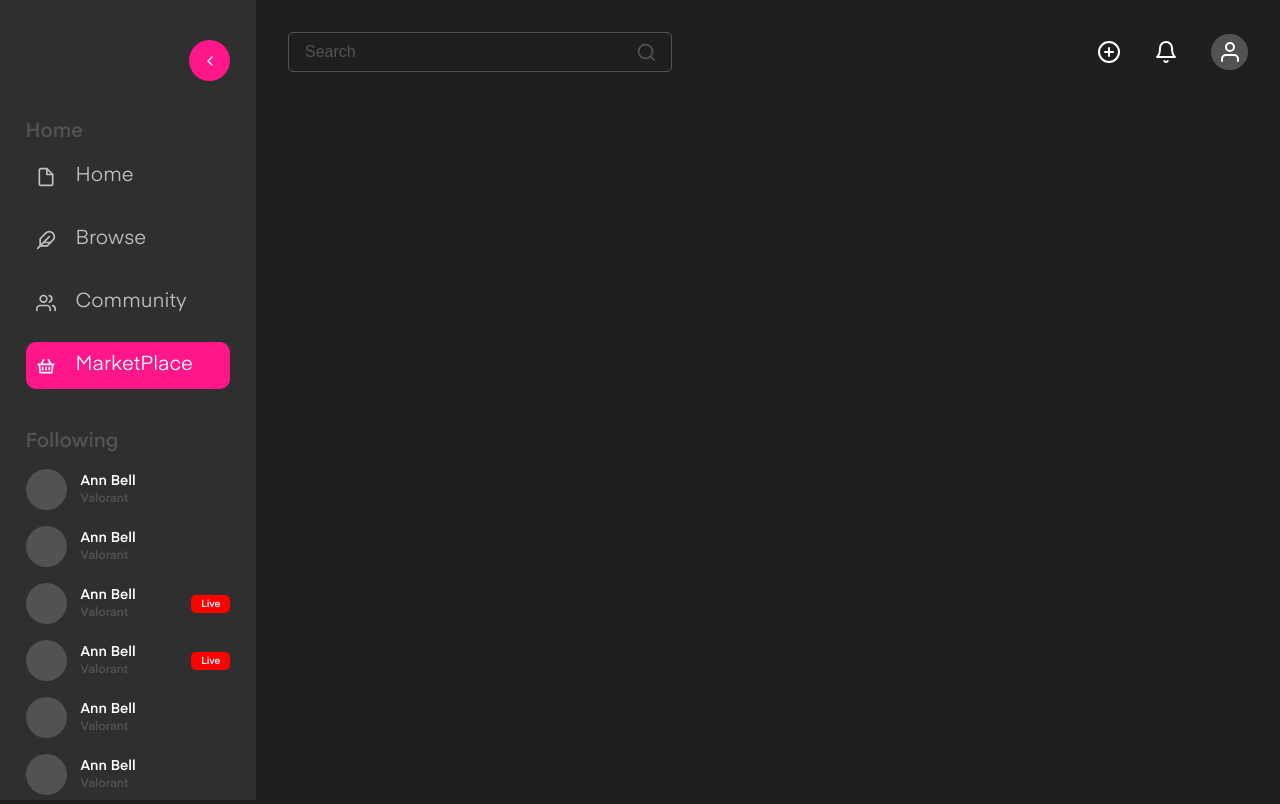
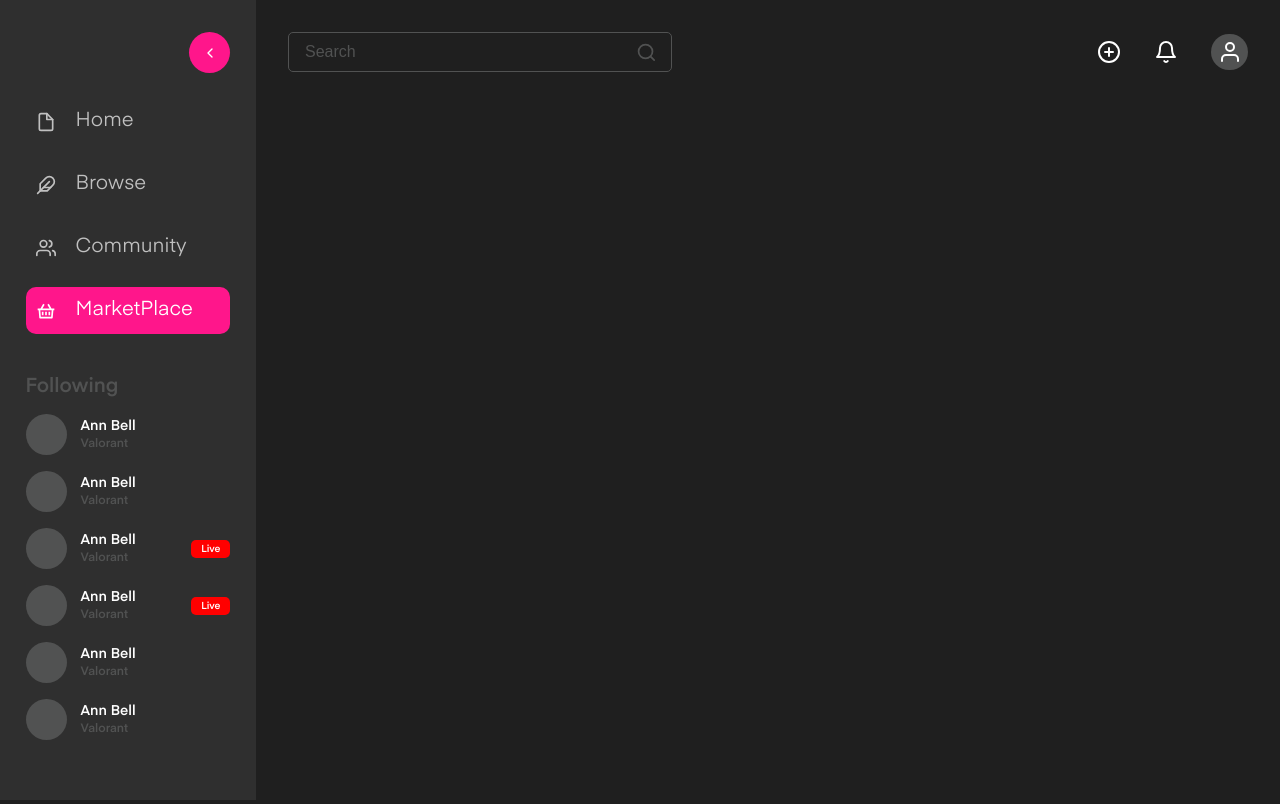
Before and after one commit to Code-Decoders/video-streaming, a Next.js app in the folder client/: page /marketplace in a window 1280 px wide. Built offline with nearby package versions, Linux system fonts and the light colour scheme.

Commit message:
sidebar changed

```diff
--- a/client/components/Sidebar/Sidebar.js
+++ b/client/components/Sidebar/Sidebar.js
@@ -17,7 +17,7 @@ const Sidebar = () => {
     return (
         <div className={styles[`sidebar-container`]} style={state.isSidebarOpen ? {} : { width: '7%' }}>
             <div className={styles['sidebar-row-first']}>
-                <div className={styles['sidebar-circle-button']} style={state.isSidebarOpen ? {} : { marginBottom: '75px' }} onClick={() => {
+                <div className={styles['sidebar-circle-button']} onClick={() => {
                     setState(prevState => ({
                         ...prevState,
                         isSidebarOpen: !prevState.isSidebarOpen
@@ -26,8 +26,7 @@ const Sidebar = () => {
                     {state.isSidebarOpen ? <FiChevronLeft color='white' height={13} width={6} /> : <FiChevronRight color='white' height={13} width={6} />}
                 </div>
             </div>
-            {state.isSidebarOpen ? <div className={styles['sidebar-header']} style={{ marginBottom: '10px' }}>Home</div> : <></>}
-            <SidebarButton title={'Home'} icon={<FiFile i />} actived={router.pathname == '/'} link={'/'} />
+            <SidebarButton title={'Home'} icon={<FiFile/>} actived={router.pathname == '/'} link={'/'} />
             <SidebarButton title={'Browse'} icon={<FiFeather />} actived={router.pathname == '/browse'} link={'/browse'} />
             <SidebarButton title={'Community'} icon={<FiUsers />} actived={router.pathname == '/community'} link={'/api'} />
             <SidebarButton title={'MarketPlace'} icon={<RiShoppingBasket2Line />} actived={router.pathname == '/marketplace'} link={'/marketplace'} />
--- a/client/components/Sidebar/Sidebar.module.css
+++ b/client/components/Sidebar/Sidebar.module.css
@@ -1,5 +1,5 @@
 .sidebar-container {
-  padding: 5vh 2vw;
+  padding: 4vh 2vw;
   width: 20%;
   height: 100vh;
   position: fixed;
@@ -20,7 +20,7 @@
   height: 41px;
   cursor: pointer;
   width: 41px;
-  margin-bottom: 39px;
+  margin-bottom: 25px;
   display: flex;
   align-items: center;
   justify-content: center;
```
